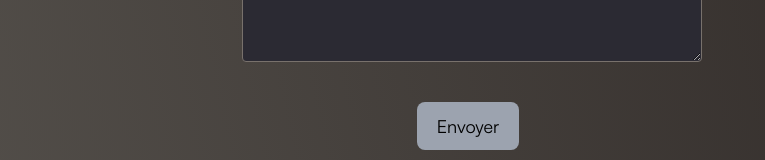
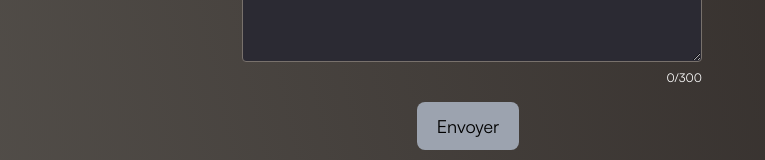
Before and after one commit to guillaumefalvet/portfolio_guillaumefalvet, a Next.js app: page / in a window 1280 px wide. Shown: the part 5432-5592 px from the top of the page, without its empty margins (168-933 px from the left). Built offline with nearby package versions, Linux system fonts and the light colour scheme.

Commit message:
💄 style : added a character counter for the message field and also aligned the error msg with the counter

```diff
--- a/src/app/components/Contact.tsx
+++ b/src/app/components/Contact.tsx
@@ -190,7 +190,14 @@ export default function Contact({
           value={formFieldData.message}
           onChange={(event) => handleChange('message', event.target.value)}
         ></textarea>
-        <ErrorSpan data={isFormValid.message} />
+        <span className=" flex justify-between text-xs">
+          <ErrorSpan data={isFormValid.message} />
+          {formFieldData.message.length < 300 ? (
+            <p>{formFieldData.message.length}/300</p>
+          ) : (
+            <p className="text-red-400">300/300</p>
+          )}
+        </span>
 
         {/* BUTTON */}
         <div className="flex justify-center">
```
